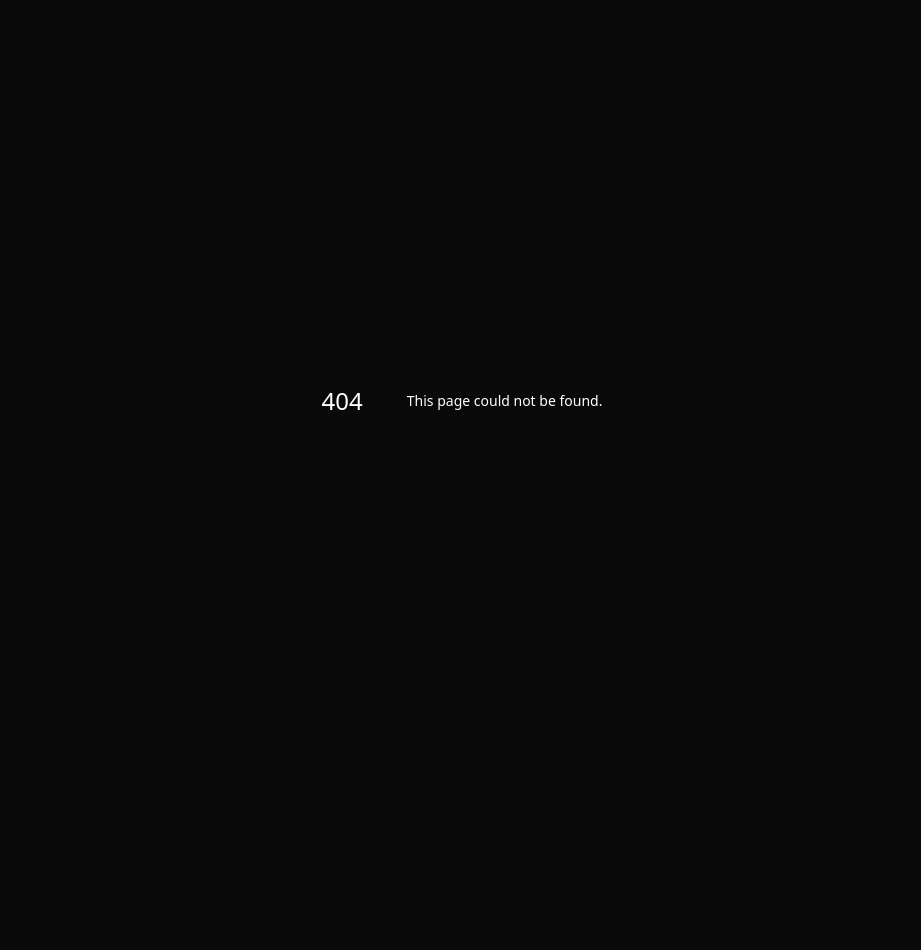
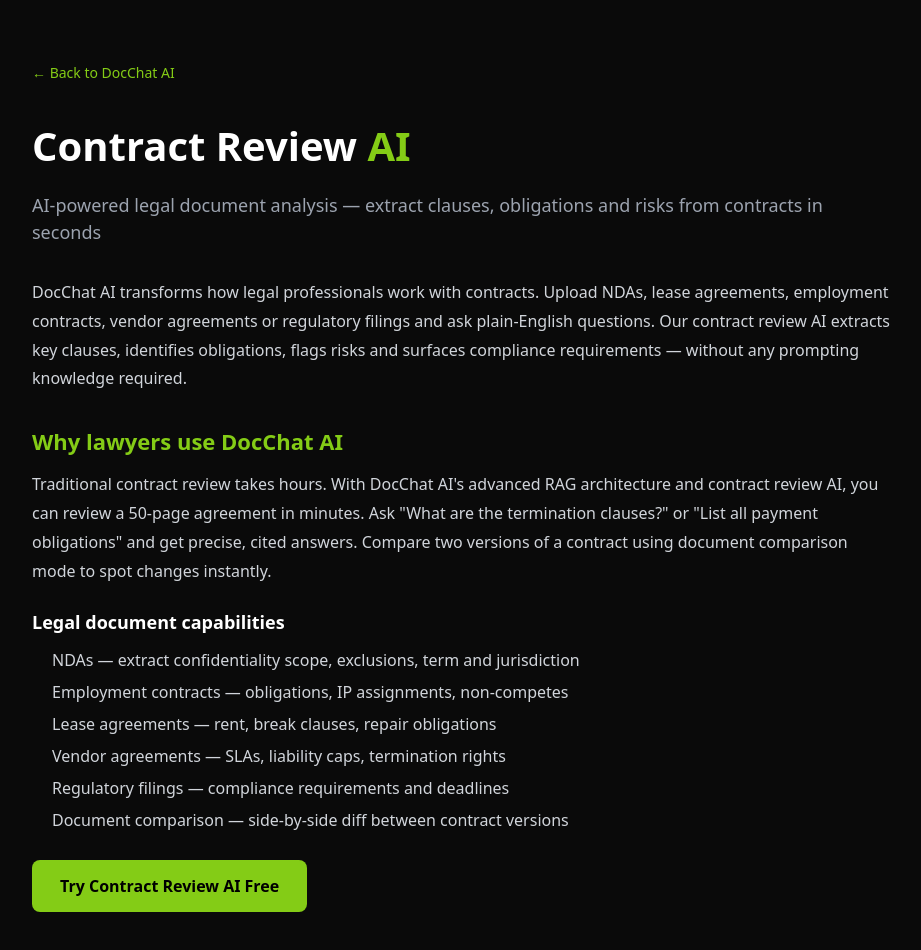
Before and after one commit to justin280/docchat-saas, a Next.js app: page /legal-ai in a window 1280 px wide. Before the commit this address had no page. Shown: the top 950 px of the page, without its empty margins (178-1099 px from the left). Before the commit the page ends 800 px from the top, so only its background shows below. Built offline with nearby package versions, Linux system fonts and the light colour scheme.

Commit message:
Add page: app/(pages)/legal-ai/page.js

```diff
--- /dev/null
+++ b/app/(pages)/legal-ai/page.js
@@ -0,0 +1,23 @@
+export const metadata = { title: 'Contract Review AI — Legal Document Analysis | DocChat AI', description: 'AI contract review for lawyers and legal teams. Extract clauses, obligations, risks and compliance requirements instantly.' };
+export default function Page() {
+  return (
+    <main style={{minHeight:'100vh',backgroundColor:'#0a0a0a',color:'#fff',fontFamily:'system-ui,sans-serif',padding:'60px 20px',maxWidth:'900px',margin:'0 auto'}}>
+      <a href="/" style={{color:'#84cc16',textDecoration:'none',fontSize:'14px'}}>&#8592; Back to DocChat AI</a>
+      <h1 style={{fontSize:'clamp(24px,4vw,40px)',fontWeight:'700',margin:'32px 0 16px'}}>Contract Review <span style={{color:'#84cc16'}}>AI</span></h1>
+      <h2 style={{fontSize:'18px',color:'#9ca3af',fontWeight:'400',marginBottom:'32px'}}>AI-powered legal document analysis — extract clauses, obligations and risks from contracts in seconds</h2>
+      <p style={{color:'#d1d5db',lineHeight:'1.8',marginBottom:'20px'}}>DocChat AI transforms how legal professionals work with contracts. Upload NDAs, lease agreements, employment contracts, vendor agreements or regulatory filings and ask plain-English questions. Our contract review AI extracts key clauses, identifies obligations, flags risks and surfaces compliance requirements — without any prompting knowledge required.</p>
+      <h2 style={{fontSize:'22px',fontWeight:'700',margin:'32px 0 12px',color:'#84cc16'}}>Why lawyers use DocChat AI</h2>
+      <p style={{color:'#d1d5db',lineHeight:'1.8',marginBottom:'20px'}}>Traditional contract review takes hours. With DocChat AI's advanced RAG architecture and contract review AI, you can review a 50-page agreement in minutes. Ask "What are the termination clauses?" or "List all payment obligations" and get precise, cited answers. Compare two versions of a contract using document comparison mode to spot changes instantly.</p>
+      <h3 style={{fontSize:'18px',fontWeight:'700',margin:'24px 0 8px'}}>Legal document capabilities</h3>
+      <ul style={{color:'#d1d5db',lineHeight:'2',paddingLeft:'20px'}}>
+        <li>NDAs — extract confidentiality scope, exclusions, term and jurisdiction</li>
+        <li>Employment contracts — obligations, IP assignments, non-competes</li>
+        <li>Lease agreements — rent, break clauses, repair obligations</li>
+        <li>Vendor agreements — SLAs, liability caps, termination rights</li>
+        <li>Regulatory filings — compliance requirements and deadlines</li>
+        <li>Document comparison — side-by-side diff between contract versions</li>
+      </ul>
+      <a href="/" style={{display:'inline-block',backgroundColor:'#84cc16',color:'#000',padding:'14px 28px',borderRadius:'8px',fontWeight:'700',textDecoration:'none',marginTop:'24px'}}>Try Contract Review AI Free</a>
+    </main>
+  );
+}
```
